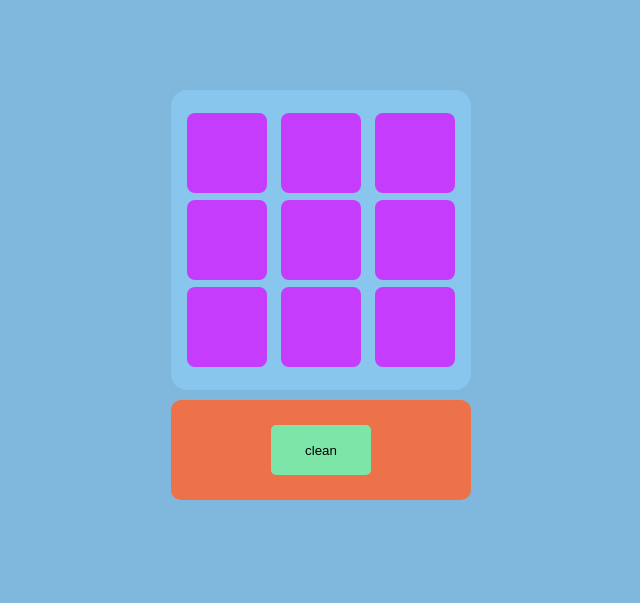
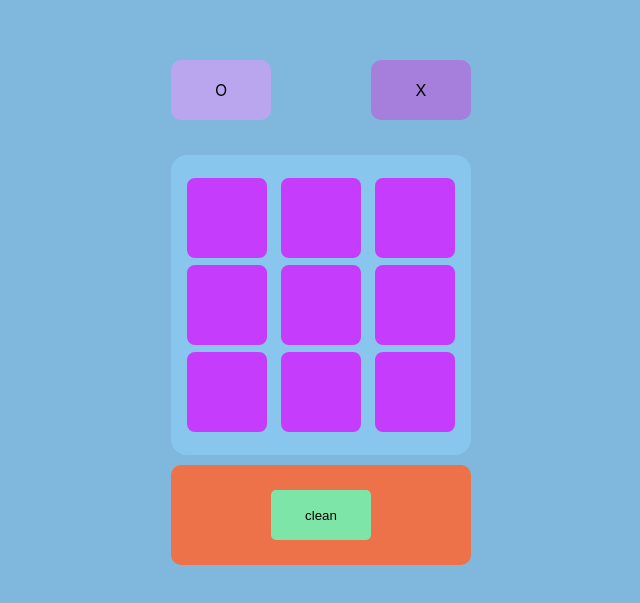
Before and after one commit to Marlichhamb/react-project-2, a React (Vite) app: page / in a window 1280 px wide. Shown: the part 105-708 px from the top of the page, without its empty margins (319-959 px from the left). Built offline with nearby package versions, Linux system fonts and the light colour scheme.

Commit message:
add active player action

```diff
--- a/src/NewApp.tsx
+++ b/src/NewApp.tsx
@@ -1,4 +1,4 @@
-import { FC, useEffect, useState } from "react";
+import { FC, useState } from "react";
 import { MainWrapper } from "./components/MainWrapper";
 import { WorkPlace } from "./components/WorkPlace";
 import { Shtick } from "./components/Shtick";
@@ -6,53 +6,50 @@ import { cardArrayDefault} from "./constants/general";
 import { LineWrapper } from "./components/LineWrapper";
 import { Button } from "./components/button";
 import { palette } from "./constants/palette";
+import { PlayerBox } from "./components/Player";
+import { PlayerCardPannels } from "./components/Player/components";
 
+export enum EPlayerActive {
+    one = 'one',
+    two ='two'
+}
 const NewApp: FC = () => {
+
+    const [player, setPlayer] = useState<EPlayerActive>(EPlayerActive.one)
 
     const [cardArray, setCardArray] = useState(cardArrayDefault);
 
     const handlerShtick = (innerIndex: number, exterIndex: number) => {
-
+    setPlayer((prev)=> prev === EPlayerActive.one ? EPlayerActive.two : EPlayerActive.one)
         const newCardArray = [...cardArray];
 
         newCardArray[exterIndex][innerIndex].color = '#58e8d4'
 
         setCardArray(newCardArray)
     }
- console.log('cardArray', cardArray);
- useEffect(() => {
-
-    console.log("cardArrayDefault", cardArrayDefault);
-
- }, [cardArrayDefault])
-
-
 
     const clearBoard = () => {
 
 
-
-        setCardArray(cardArrayDefault);
-
-        console.log('Clicked!');
-
+        setCardArray(cardArray.map((arr) => arr.map((a)=>({...a, color: palette.shtickColor}))))
     }
 
  return (
     <>
-
+      <PlayerCardPannels>
+        <PlayerBox active={player} order={'one'}/>
+        <PlayerBox active={player} order={'two'}/>
+      </PlayerCardPannels>
         <WorkPlace>
 
             <>
             {/* <Shtick color={cardArray[0][0].color} text={cardArray[0][0].text} borderColor={cardArray[0][0].borderColor}/> */}
             {cardArray.map((arr, exterIndex) => {
-
             return <LineWrapper>
                { arr.map(({color, text, borderColor}, innerIndex) => {
                     return <Shtick color={color} borderColor={borderColor} text={text} onClick={handlerShtick} innerIndex={innerIndex} exterIndex={exterIndex}/>
                 })}
                 </LineWrapper>
-
             })}
             </>
         </WorkPlace>
--- /dev/null
+++ b/src/components/Player/components.ts
@@ -0,0 +1,24 @@
+import styled from "styled-components";
+
+export interface PlayerCardProps {
+    active: boolean;
+}
+
+export const PlayerCard = styled.div<PlayerCardProps>`
+    display: flex;
+    justify-content: center;
+    align-items: center;
+    color: black;
+    background-color: ${({active}) => active ? '#baa6ee' : '#a57fdb'};
+    border-radius: 10px;
+    width: 100px;
+    height: 60px;
+`
+
+export const PlayerCardPannels = styled.div`
+    display: flex;
+    align-items: center;
+    justify-content: space-between;
+    width: 300px;
+    height: 130px;
+`
--- /dev/null
+++ b/src/components/Player/index.tsx
@@ -0,0 +1,20 @@
+import { FC } from "react";
+import { PlayerCard } from "./components";
+import {EPlayerActive} from "../../NewApp.tsx";
+
+export interface PlayerBoxProps {
+    active: EPlayerActive;
+    order: 'one' | 'two';
+}
+export const PlayerBox: FC<PlayerBoxProps> = ({ active, order }) => {
+const activePlayer = active === order
+    return (
+
+     <PlayerCard active={activePlayer}>
+         {`${order === 'one' ? 'O' : 'X'}`}
+     </PlayerCard>
+
+)
+
+
+}
```
